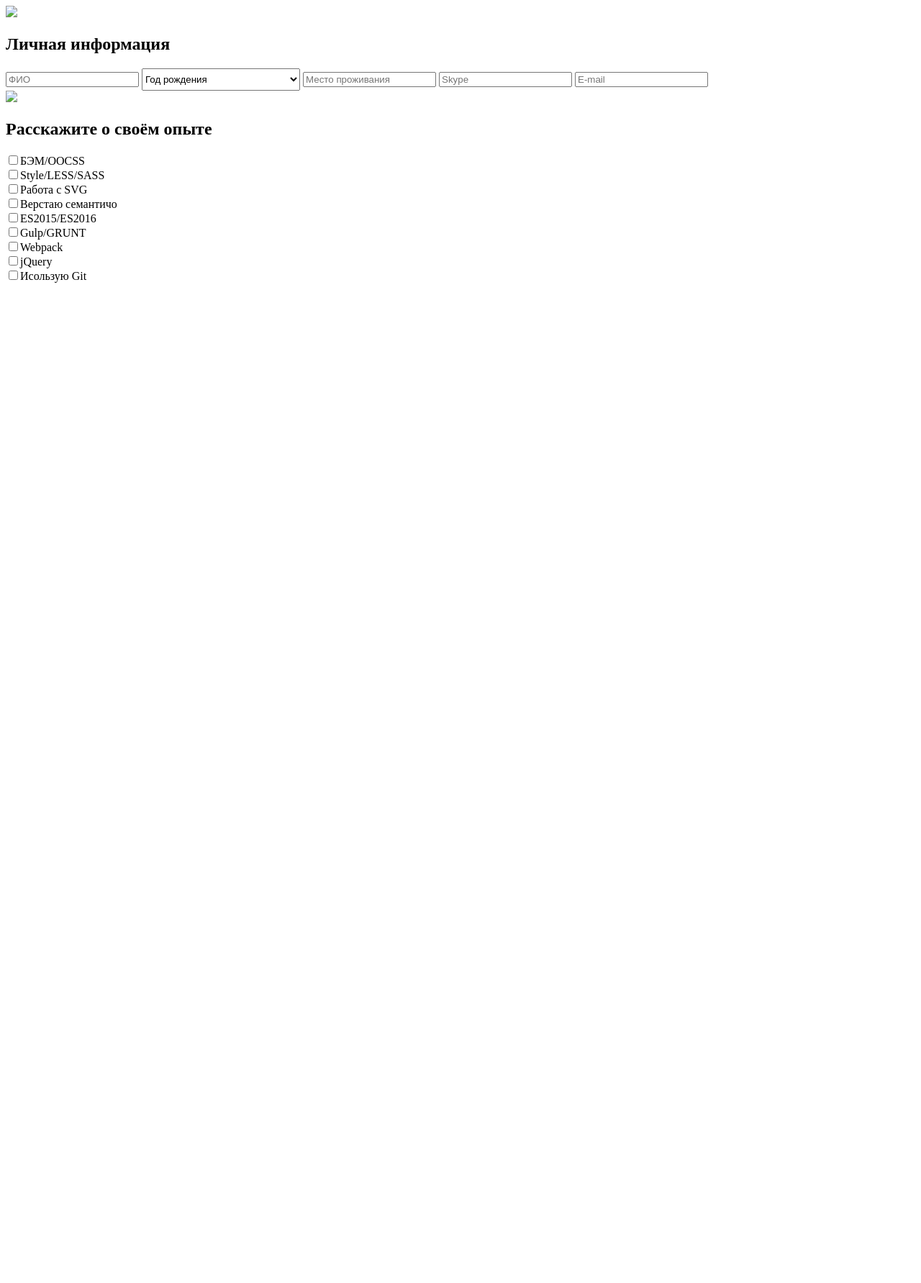
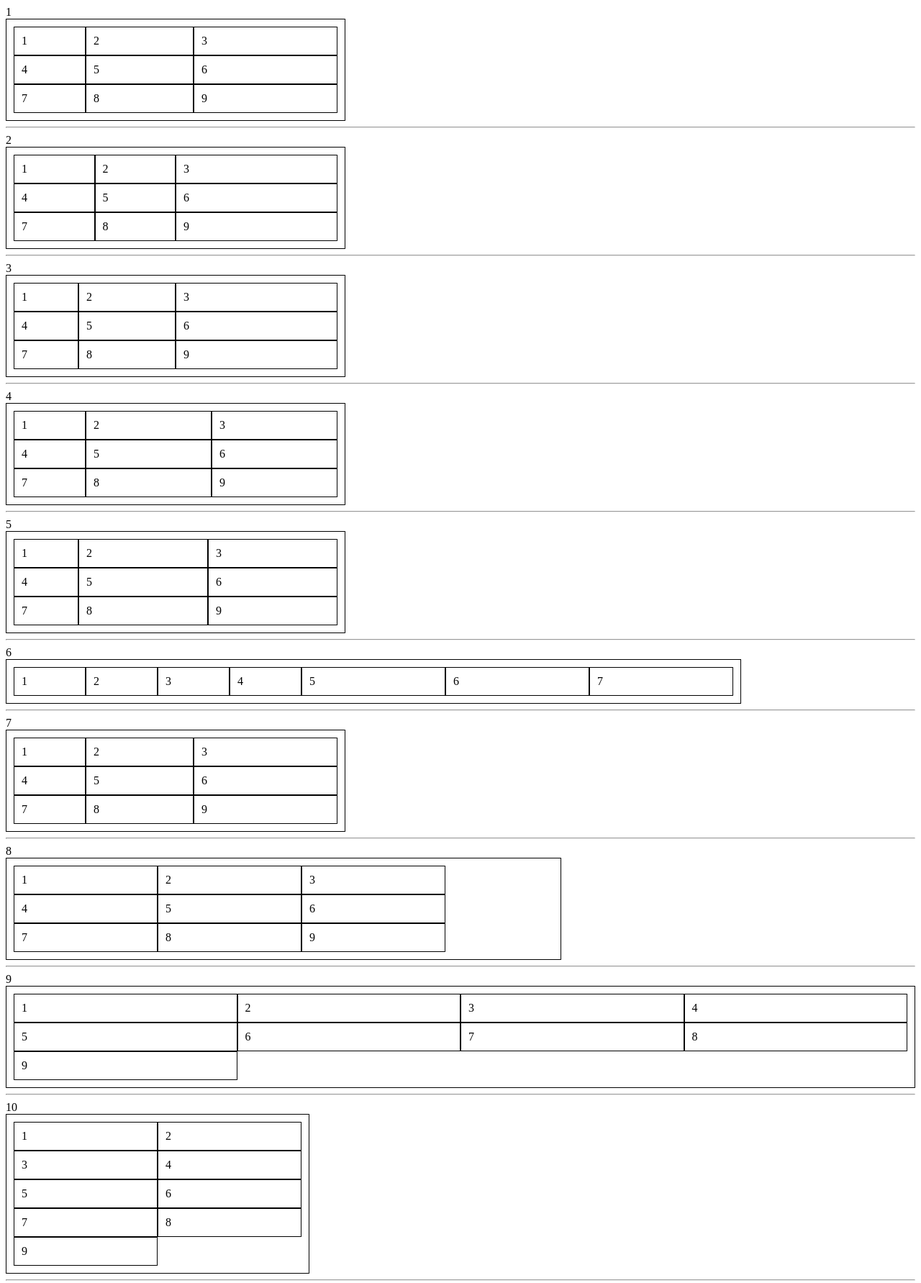
Before and after one commit to Defi1403/Byrda, a plain HTML site: page index.html in a window 1280 px wide. Shown: the top 1783 px of the page at 72% size. Before the commit the page ends 800 px from the top, so only its background shows below. Drawn offline with Linux system fonts and the light colour scheme.

Commit message:
Add files via upload

```diff
--- a/index.html
+++ b/index.html
@@ -3,67 +3,183 @@
 <head>
     <meta charset="UTF-8">
     <meta name="viewport" content="width=device-width, initial-scale=1.0">
-    <link rel="stylesheet" href="style.css"/>
-    <title>10</title>
+    <link rel="stylesheet" href="style.css">
+    <title>Document</title>
 </head>
-<body>
-<section class="info">
-    <div class="info__icon">
-        <img src="image.png">
+<body>1
+    <div id="container">
+        <div>1</div>
+        <div>2</div>
+        <div>3</div>
+        <div>4</div>
+        <div>5</div>
+        <div>6</div>
+        <div>7</div>
+        <div>8</div>
+        <div>9</div>
     </div>
-    <h2 class="info__title">Личная информация</h2>
-    <div class="info__form">
-        <form>
-            <input class="info__input" placeholder="ФИО">
-            <select style="width: 220px; margin: auto; padding: 6px 0;">
-                <option>Год рождения</option>
-            </select>
-            <input class="info__input" placeholder="Место проживания">
-            <input class="info__input" placeholder="Skype">
-            <input class="info__input" placeholder="E-mail">
-        </form>
+    <hr>2
+    <div id="container1">
+        <div>1</div>
+        <div>2</div>
+        <div>3</div>
+        <div>4</div>
+        <div>5</div>
+        <div>6</div>
+        <div>7</div>
+        <div>8</div>
+        <div>9</div>
     </div>
-</section>
-<section class="expert__icon">
-    <img src="image.png">
-</section>
-<section class="expert__title">
-    <h2>Расскажите о своём опыте</h2>
-</section>
-<section class="expert__form_container">
-    <div class="expert__form-wrap">
-        <div class="expert__form-container">
-        <label><input type="checkbox">БЭМ/OOCSS</label>
+    <hr>3
+    <div id="container2">
+        <div>1</div>
+        <div>2</div>
+        <div>3</div>
+        <div>4</div>
+        <div>5</div>
+        <div>6</div>
+        <div>7</div>
+        <div>8</div>
+        <div>9</div>
     </div>
-        <div class="expert__form-container">
-            <label><input type="checkbox"><label>Style/LESS/SASS</label>
+    <hr>4
+    <div id="container3">
+        <div>1</div>
+        <div>2</div>
+        <div>3</div>
+        <div>4</div>
+        <div>5</div>
+        <div>6</div>
+        <div>7</div>
+        <div>8</div>
+        <div>9</div>
     </div>
-        <div class="expert__form-container">
-            <label><input type="checkbox" placeholder=""><label>Работа с SVG</label>
-        </div class="expert__form-container">
+    <hr>5
+    <div id="container4">
+        <div>1</div>
+        <div>2</div>
+        <div>3</div>
+        <div>4</div>
+        <div>5</div>
+        <div>6</div>
+        <div>7</div>
+        <div>8</div>
+        <div>9</div>
     </div>
-    <div class="expert__form-wrap">
-        <div class="expert__form-container">
-        <label><input type="checkbox"><label>Верстаю семантичо</label>
+    <hr>6
+    <div id="container5">
+        <div>1</div>
+        <div>2</div>
+        <div>3</div>
+        <div>4</div>
+        <div>5</div>
+        <div>6</div>
+        <div>7</div>
     </div>
-        <div class="expert__form-container">
-        <label><input type="checkbox"><label>ES2015/ES2016</label>
+    <hr>7
+    <div id="container6">
+        <div>1</div>
+        <div>2</div>
+        <div>3</div>
+        <div>4</div>
+        <div>5</div>
+        <div>6</div>
+        <div>7</div>
+        <div>8</div>
+        <div>9</div>
     </div>
-        <div class="expert__form-container">
-        <label><input type="checkbox"><label>Gulp/GRUNT</label>
+    <hr>8
+    <div id="container7">
+        <div>1</div>
+        <div>2</div>
+        <div>3</div>
+        <div>4</div>
+        <div>5</div>
+        <div>6</div>
+        <div>7</div>
+        <div>8</div>
+        <div>9</div>
     </div>
+    <hr>9
+    <div id="container8">
+        <div>1</div>
+        <div>2</div>
+        <div>3</div>
+        <div>4</div>
+        <div>5</div>
+        <div>6</div>
+        <div>7</div>
+        <div>8</div>
+        <div>9</div>
     </div>
-    <div class="expert__form-wrap">
-    <div class="expert__form-container">
-        <label><input type="checkbox"><label>Webpack</label>
+    <hr>10
+    <div id="container9">
+        <div>1</div>
+        <div>2</div>
+        <div>3</div>
+        <div>4</div>
+        <div>5</div>
+        <div>6</div>
+        <div>7</div>
+        <div>8</div>
+        <div>9</div>
     </div>
-    <div class="expert__form-container">
-        <label><input type="checkbox"><label>jQuery</label>
+    <hr>11
+    <div id="container10">
+        <div>1</div>
+        <div>2</div>
+        <div>3</div>
     </div>
-    <div class="expert__form-container">
-        <label><input type="checkbox"><label>Исользую Git</label>
+    <hr>12
+    <div id="container11">
+        <divid>1</div>
+        <div>2</div>
+        <div>3</div>
+        <div>4</div>
+        <div>5</div>
+        <div>6</div>
+        <div>7</div>
+        <div>8</div>
+        <div>9</div>
     </div>
+    <hr>13
+    <div id="container12">
+        <div>1</div>
+        <div>2</div>
+        <div>3</div>
+        <div>4</div>
+        <div>5</div>
+        <div>6</div>
+        <div>7</div>
+        <div>8</div>
+        <div>9</div>
+        <div>10</div>
+        <div>11</div>
+        <div>12</div>
     </div>
-</section>
+    <hr>14
+    <div id="container13">
+        <div>1</div>
+        <div>2</div>
+        <div>3</div>
+        <div>4</div>
+        <div>5</div>
+        <div>6</div>
+        <div>7</div>
+        <div>8</div>
+        <div>9</div>
+    </div>
+    <hr>15
+    <div id="container14">
+        <div>1</div>
+        <div>2</div>
+        <div>3</div>
+        <div>4</div>
+        <div>5</div>
+        <div>6</div>
+        <div>7</div>
+        <div>8</div>
+        <div>9</div>
+    </div>
 </body>
 </html>
--- /dev/null
+++ b/style.css
@@ -0,0 +1,238 @@
+#container {
+    display: grid;
+    padding: 10px;
+    grid-template-columns: 100px 150px 200px;
+    width: 450px;
+    border: 1px solid black;
+  }
+
+#container > div {
+    padding: 10px;
+    border: 1px solid black;
+}
+
+#container1 {
+    display: grid;
+    padding: 10px;
+    grid-template-columns: 1fr 1fr 2fr;
+    width: 450px;
+    border: 1px solid black;
+  }
+
+#container1 > div {
+    padding: 10px;
+    border: 1px solid black;
+}
+
+#container2 {
+    display: grid;
+    padding: 10px;
+    grid-template-columns: 1fr 1.5fr 2.5fr;
+    width: 450px;
+    border: 1px solid black;
+  }
+
+#container2 > div {
+    padding: 10px;
+    border: 1px solid black;
+}
+
+#container3 {
+    display: grid;
+    padding: 10px;
+    grid-template-columns: 100px 1fr 1fr;
+    width: 450px;
+    border: 1px solid black;
+  }
+
+#container3 > div {
+    padding: 10px;
+    border: 1px solid black;
+}
+
+#container4 {
+    display: grid;
+    padding: 10px;
+    grid-template-columns: 20% 1fr 1fr;
+    width: 450px;
+    border: 1px solid black;
+  }
+
+#container4 > div {
+    padding: 10px;
+    border: 1px solid black;
+}
+
+#container5 {
+    display: grid;
+    padding: 10px;
+    grid-template-columns: repeat(4, 100px) repeat(3, 2fr);
+    width: 1000px;
+    border: 1px solid black;
+  }
+
+#container5 > div {
+    padding: 10px;
+    border: 1px solid black;
+}
+
+#container6 {
+    display: grid;
+    padding: 10px;
+    grid-template-columns: 100px 150px auto;
+    width: 450px;
+    border: 1px solid black;
+  }
+
+#container6 > div {
+    padding: 10px;
+    border: 1px solid black;
+}
+
+#container7 {
+    display: grid;
+    padding: 10px;
+    grid-template-columns: repeat(auto-fill, 200px);
+    width: 750px;
+    border: 1px solid black;
+  }
+
+#container7 > div {
+    padding: 10px;
+    border: 1px solid black;
+}
+
+#container8 {
+    display: grid;
+    padding: 10px;
+    grid-template-columns: repeat(4, minmax(150px, 1fr));
+    border: 1px solid black;
+  }
+
+#container8 > div {
+    padding: 10px;
+    border: 1px solid black;
+}
+
+#container9 {
+    display: grid;
+    padding: 10px;
+    grid-template-columns: repeat(auto-fit, minmax(150px, 1fr));
+    width: 400px;
+    border: 1px solid black;
+  }
+
+#container9 > div {
+    padding: 10px;
+    border: 1px solid black;
+}
+
+#container10 {
+    display: grid;
+    padding: 10px;
+    grid-template-rows: 100px 150px 200px;
+    width: 450px;
+    border: 1px solid black;
+  }
+
+#container10 > div {
+    padding: 10px;
+    border: 1px solid black;
+}
+
+#container11 {
+    display: grid;
+    padding: 10px;
+    grid-template:  2fr 1fr 1fr / 2fr 1fr 2fr 1fr;
+    width: 700px;
+
+    border: 1px solid rgb(71, 46, 46);
+  }
+
+#container11 > div {
+    padding: 10px;
+    border: 1px solid black;
+}
+
+#container12 {
+    display: grid;
+    padding: 10px;
+    grid-template: 1fr, 0.5fr, 0.5fr / 1fr, 50px, 1fr, 50px;
+    width: 700px;
+    border: 1px solid rgb(71, 46, 46);
+  }
+
+#container12 > div {
+    padding: 10px;
+    border: 1px solid black;
+}
+
+#el1 {
+    grid-row: 1/2;
+}
+#el2 {
+    grid-row: 1/2;
+}
+#el3 {
+    grid-row: 2/3;
+}
+#el4 {
+    grid-row: 2/5;
+}
+#el5 {
+    grid-row: 4/5;
+}
+
+#container13 {
+    display: grid;
+    padding: 10px;
+    grid-template: 1fr;
+    width: 700px;
+
+    border: 1px solid rgb(71, 46, 46);
+  }
+
+#container13 > div {
+    padding: 10px;
+    border: 1px solid black;
+}
+
+#el6 {
+    grid-column: 1/2;
+}
+#el7 {
+    grid-column: 2/3;
+}
+#el8 {
+    grid-column: 3/4;
+}
+#el9 {
+    grid-column: 1/3;
+}
+#el10 {
+    grid-column: 3/4;
+}
+
+#el11 {
+    grid-column: 1/4;
+}
+
+
+#container14 {
+    display: grid;
+    padding: 10px;
+    grid-template: 1fr 1fr 1fr/1fr 1fr 1fr;
+    width: 700px;
+    gap: 10px;
+
+    border: 1px solid rgb(71, 46, 46);
+  }
+
+#container14 > div {
+
+    border: 1px solid black;
+}
+
+#el12 {
+    grid-column: 1/4;
+}
```
Lines whose indentation alone changed are shown as unchanged.
